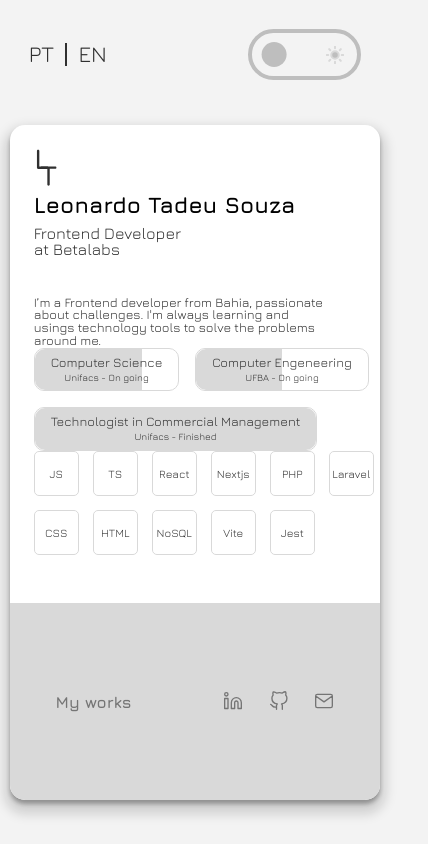
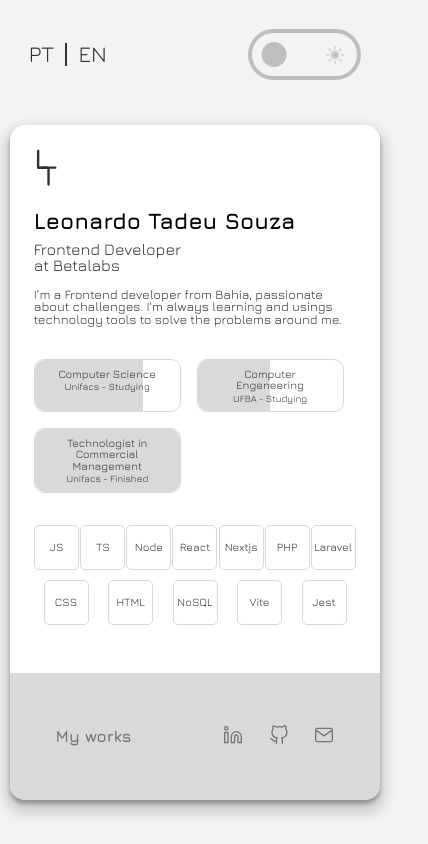
Before and after one commit to leonardotadeufss/leonardotadeufss.github.io, a website built with Vite: page index.html in a window 390 px wide. Shown: the whole page, 428 px wide, since content can reach past the window. Built offline with nearby package versions, Linux system fonts and the light colour scheme.

Commit message:
Ajustes finais mobile

```diff
--- a/index.html
+++ b/index.html
@@ -73,14 +73,14 @@
 						<div class="course-card almost">
 							<div class="title pt">Ciência da computação</div>
 							<div class="title en">Computer Science</div>
-							<div class="status pt">Unifacs - Em andamento</div>
-							<div class="status en">Unifacs - On going</div>
+							<div class="status pt">Unifacs - Cursando</div>
+							<div class="status en">Unifacs - Studying</div>
 						</div>
 						<div class="course-card half">
 							<div class="title pt">Engenharia de computação</div>
 							<div class="title en">Computer Engeneering</div>
-							<div class="status pt">UFBA - Em andamento</div>
-							<div class="status en">UFBA - On going</div>
+							<div class="status pt">UFBA - Cursando</div>
+							<div class="status en">UFBA - Studying</div>
 						</div>
 						<div class="course-card full">
 							<div class="title pt">Tec. em Gestão Comercial</div>
@@ -95,6 +95,9 @@
 						</div>
 						<div class="tech-card">
 							TS
+						</div>
+						<div class="tech-card">
+							Node
 						</div>
 						<div class="tech-card">
 							React
--- a/style.css
+++ b/style.css
@@ -538,6 +538,10 @@ header {
     font-size: 1rem;
   }
 
+  #card-body {
+    margin-top: 1rem;
+  }
+
   #card-body #name {
     font-size: 1.4rem;
   }
@@ -548,17 +552,51 @@ header {
   }
 
   #card-body #description {
-    max-width: 80%;
+    max-width: 100%;
     font-size: .8rem;
+    margin: 1rem 0;
   }
 
   #card-content {
     padding: 1rem 1.5rem;
+    box-sizing: border-box;
   }
 
   #techs,
   #courses {
     flex-wrap: wrap;
+    margin: 1rem 0;
+  }
+
+  #techs {
+    width: 100%;
+    justify-content: space-around;
+    gap: 10px 0;
+    margin-bottom: 2rem;
+  }
+
+  .course-card {
+    flex: 0 0 35%
+  }
+
+  .course-card .title {
+    font-size: .7rem;
+    text-align: center;
+  }
+
+  #works.back {
+    border-top-right-radius: 15px;
+    border-bottom-right-radius: 0;
+    border-top-left-radius: 15px;
+    border-bottom-left-radius: 0;
+  }
+
+  #back-card-content #card-content {
+    min-height: 90%;
+  }
+
+  #projects .container {
+    flex: 0 0 75%;
   }
 
 }
```
